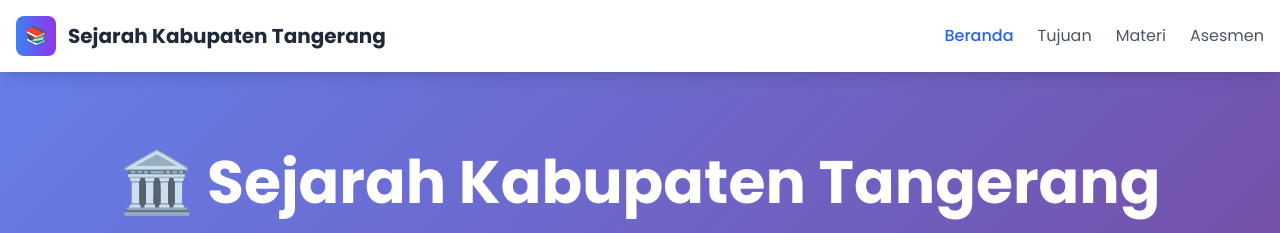
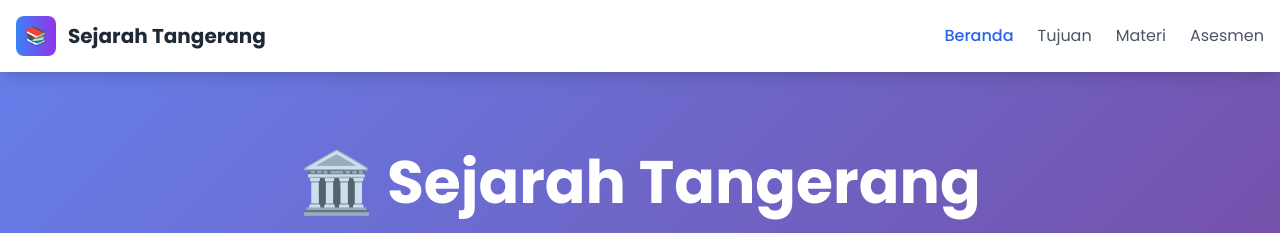
Before and after one commit to nurtsawaabit/sejarahtangerang, a plain HTML site: page index.html in a window 1280 px wide. Shown: the top 233 px of the page. Drawn offline with nearby package versions, Linux system fonts and the light colour scheme.

Commit message:
Update index.html

```diff
--- a/index.html
+++ b/index.html
@@ -3,7 +3,7 @@
 <head>
     <meta charset="UTF-8">
     <meta name="viewport" content="width=device-width, initial-scale=1.0">
-    <title>Sejarah Kabupaten Tangerang - Portal Pembelajaran</title>
+    <title>Sejarah Tangerang - Portal Pembelajaran</title>
     <script src="https://cdn.tailwindcss.com"></script>
     <style>
         @import url('https://fonts.googleapis.com/css2?family=Poppins:wght@300;400;500;600;700&display=swap');
@@ -74,7 +74,7 @@
                     <div class="w-10 h-10 bg-gradient-to-r from-blue-500 to-purple-600 rounded-lg flex items-center justify-center">
                         <span class="text-white font-bold text-lg">📚</span>
                     </div>
-                    <h1 class="text-xl font-bold text-gray-800">Sejarah Kabupaten Tangerang</h1>
+                    <h1 class="text-xl font-bold text-gray-800">Sejarah Tangerang</h1>
                 </div>
                 <div class="hidden md:flex space-x-6">
                     <button onclick="showPage('beranda')" class="nav-btn text-blue-600 font-medium hover:text-blue-800 transition-colors">Beranda</button>
@@ -109,7 +109,7 @@
                 <div class="max-w-6xl mx-auto px-4 text-center">
                     <div class="fade-in">
                         <h1 class="text-4xl md:text-6xl font-bold mb-6">
-                            🏛️ Sejarah Kabupaten Tangerang
+                            🏛️ Sejarah Tangerang
                         </h1>
                         <p class="text-xl md:text-2xl mb-8 opacity-90">
                             Menjelajahi Perjalanan Sejarah Tanah Benteng dari Masa ke Masa
@@ -176,7 +176,7 @@
                 <div class="max-w-4xl mx-auto px-4">
                     <div class="text-center mb-12">
                         <h1 class="text-4xl font-bold text-gray-800 mb-4">🎯 Tujuan Pembelajaran</h1>
-                        <p class="text-xl text-gray-600">Kompetensi yang akan dicapai setelah mempelajari sejarah Kabupaten Tangerang</p>
+                        <p class="text-xl text-gray-600">Kompetensi yang akan dicapai setelah mempelajari sejarah Tangerang</p>
                     </div>
 
                     <div class="grid md:grid-cols-2 gap-8">
@@ -185,7 +185,7 @@
                             <ul class="space-y-4">
                                 <li class="flex items-start space-x-3">
                                     <span class="text-green-500 text-xl">✓</span>
-                                    <span class="text-gray-700">Memahami perkembangan sejarah Kabupaten Tangerang dari masa ke masa</span>
+                                    <span class="text-gray-700">Memahami perkembangan sejarah Tangerang dari masa ke masa</span>
                                 </li>
                                 <li class="flex items-start space-x-3">
                                     <span class="text-green-500 text-xl">✓</span>
@@ -246,7 +246,7 @@
                 <div class="max-w-6xl mx-auto px-4">
                     <div class="text-center mb-12">
                         <h1 class="text-4xl font-bold text-gray-800 mb-4">📖 Materi Pembelajaran</h1>
-                        <p class="text-xl text-gray-600">Sejarah Kabupaten Tangerang: Dari Masa Lampau hingga Kini</p>
+                        <p class="text-xl text-gray-600">Sejarah Tangerang: Dari Masa Lampau hingga Kini</p>
                     </div>
 
                     <!-- Video Section -->
@@ -375,7 +375,7 @@
                 <div class="max-w-4xl mx-auto px-4">
                     <div class="text-center mb-12">
                         <h1 class="text-4xl font-bold text-gray-800 mb-4">✅ Asesmen Pembelajaran</h1>
-                        <p class="text-xl text-gray-600">Uji pemahaman Anda tentang sejarah Kabupaten Tangerang</p>
+                        <p class="text-xl text-gray-600">Uji pemahaman Anda tentang sejarah Tangerang</p>
                     </div>
 
                     <div id="quizContainer" class="bg-white rounded-xl shadow-lg p-8">
```
